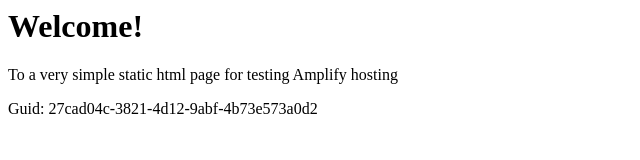
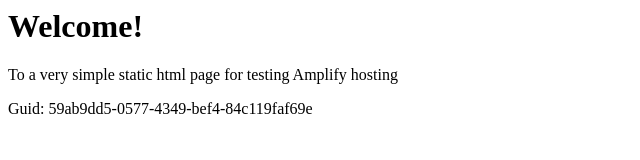
Before and after one commit to aws-aemilia-cdg/Github-PR-Commit-Integration-Test-DoNotTouch-GitHubWebhookPushCanaryTest-v1-prod-eu-west-3, a website: page src/index.html in a window 1280 px wide. Shown: the full height of the page, 0-640 px from the left. Drawn offline with Linux system fonts and the light colour scheme.

Commit message:
commit from integ tests

```diff
--- a/src/index.html
+++ b/src/index.html
@@ -12,6 +12,6 @@
 <body>
     <h1>Welcome!</h1>
     <p>To a very simple static html page for testing Amplify hosting</p>
-    <p>Guid: 27cad04c-3821-4d12-9abf-4b73e573a0d2</p></body>
+    <p>Guid: 59ab9dd5-0577-4349-bef4-84c119faf69e</p></body>
 
 </html>
```
